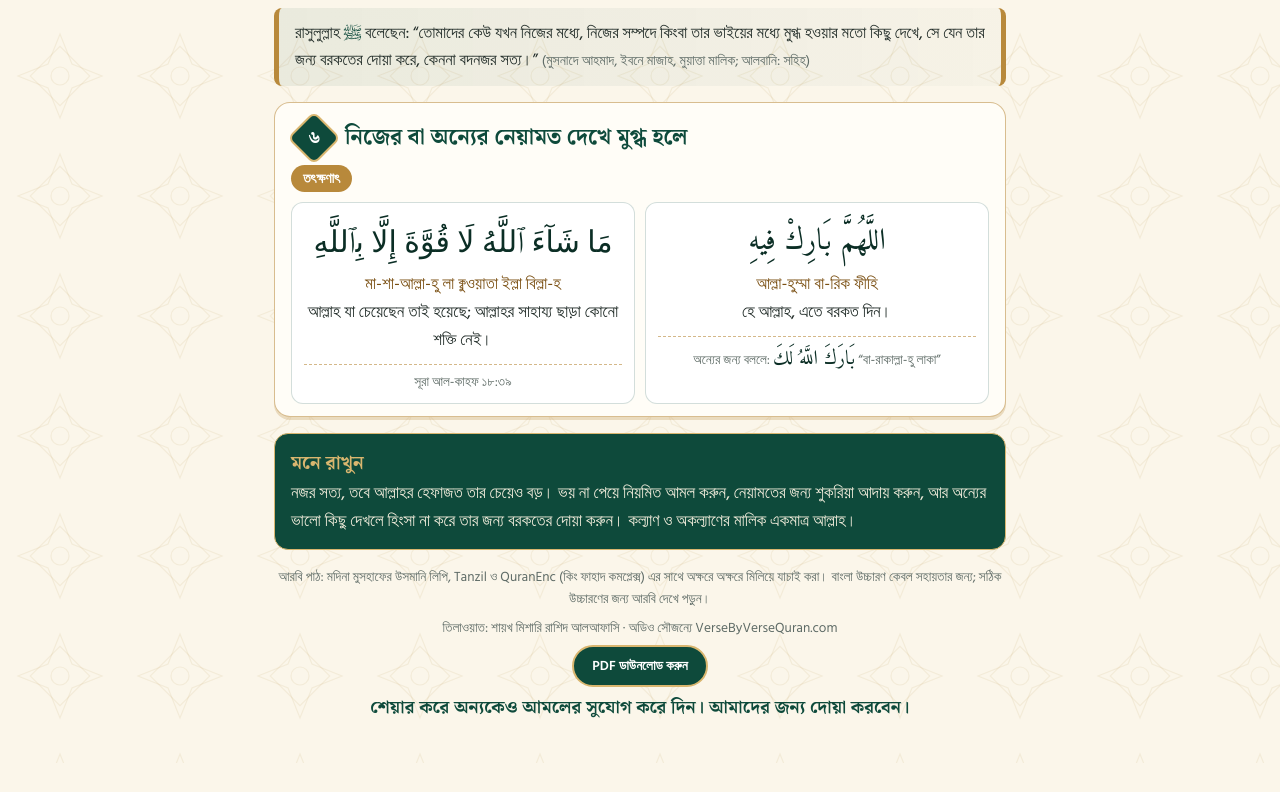
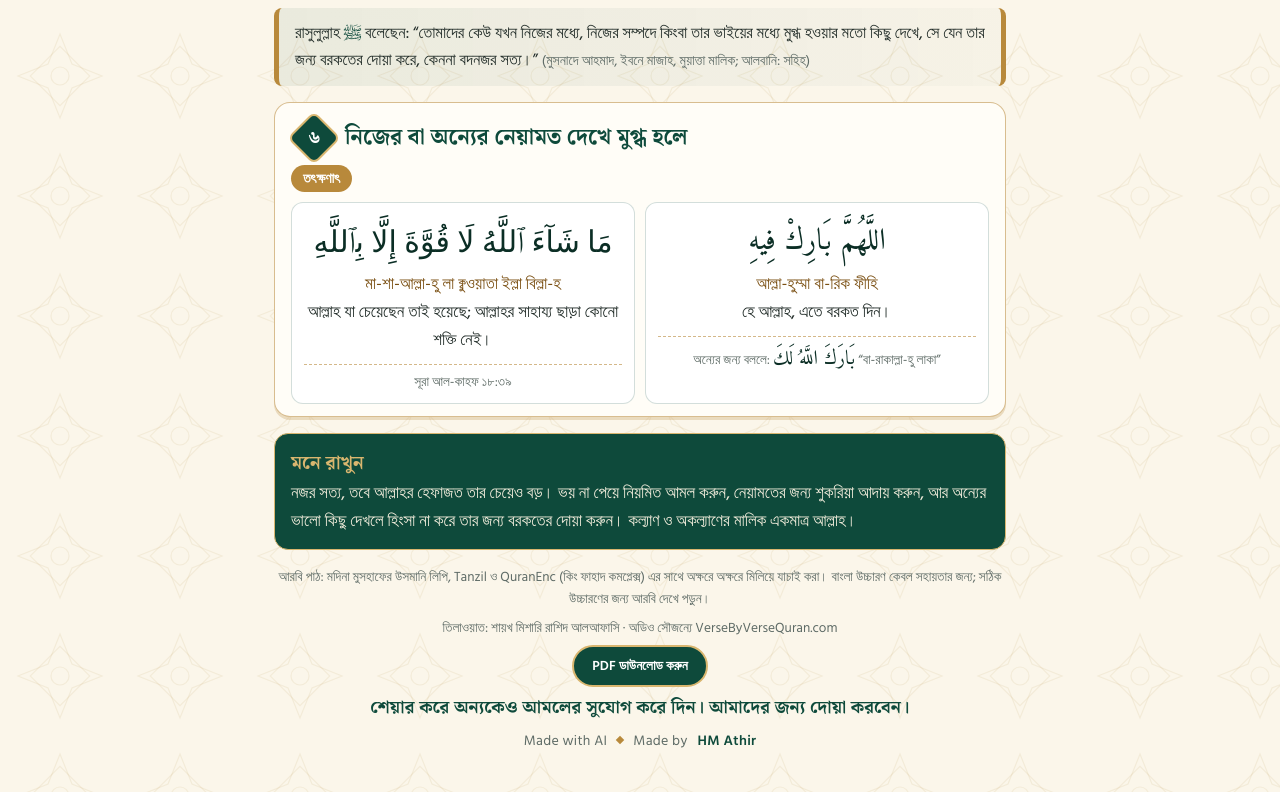
Before and after one commit to hmathir/hmathir.github.io, a plain HTML site: page najar-amal/index.html in a window 1280 px wide. Shown: the part 5744-6536 px from the top of the page. Before the commit the page ends 6507 px from the top, so only its background shows below. Drawn offline with Linux system fonts and the light colour scheme; a web font is replaced by a local one.

Commit message:
najar-amal: add 'Made with AI · Made by HM Athir' credit
Co-Authored-By: Claude Opus 5.5 <noreply@anthropic.com>
Claude-Session: https://claude.ai/code/session_012Ve9sSF8hgJUjfN3Pm6ZSm

```diff
--- a/najar-amal/index.html
+++ b/najar-amal/index.html
@@ -82,6 +82,9 @@ h2{font-family:'Noto Serif Bengali',serif;font-weight:700;font-size:22px;color:v
 .foot{text-align:center;font-size:13.5px;color:var(--muted);display:flex;flex-direction:column;gap:6px}
 .foot .share{font-family:'Noto Serif Bengali',serif;font-weight:600;font-size:18px;color:var(--g)}
 .card.flash{box-shadow:0 0 0 4px var(--gold2),0 3px 0 rgba(184,137,59,.25);transition:box-shadow .4s}
+.credit{display:flex;justify-content:center;align-items:center;gap:10px;font-size:14px;letter-spacing:.3px}
+.credit b{color:var(--g);font-weight:600}
+.credit .sep{width:6px;height:6px;background:var(--gold);transform:rotate(45deg);display:inline-block}
 .err{color:#9b2c2c;font-size:14px}
 </style></head><body>
 <main class="wrap">
@@ -242,6 +245,7 @@ h2{font-family:'Noto Serif Bengali',serif;font-weight:700;font-size:22px;color:v
   <p>তিলাওয়াত: শায়খ মিশারি রাশিদ আলআফাসি · অডিও সৌজন্যে VerseByVerseQuran.com</p>
   <p><a href="najar-hefazat-amal.pdf" download style="display:inline-block;background:var(--g);color:#fff;text-decoration:none;font-weight:600;padding:8px 18px;border-radius:30px;border:2px solid var(--gold2)">PDF ডাউনলোড করুন</a></p>
   <p class="share">শেয়ার করে অন্যকেও আমলের সুযোগ করে দিন। আমাদের জন্য দোয়া করবেন।</p>
+  <p class="credit">Made with AI <span class="sep"></span> Made by <b>HM Athir</b></p>
 </footer>
 </main>
 <script>
```
Also changed, not shown: 1 other file.
